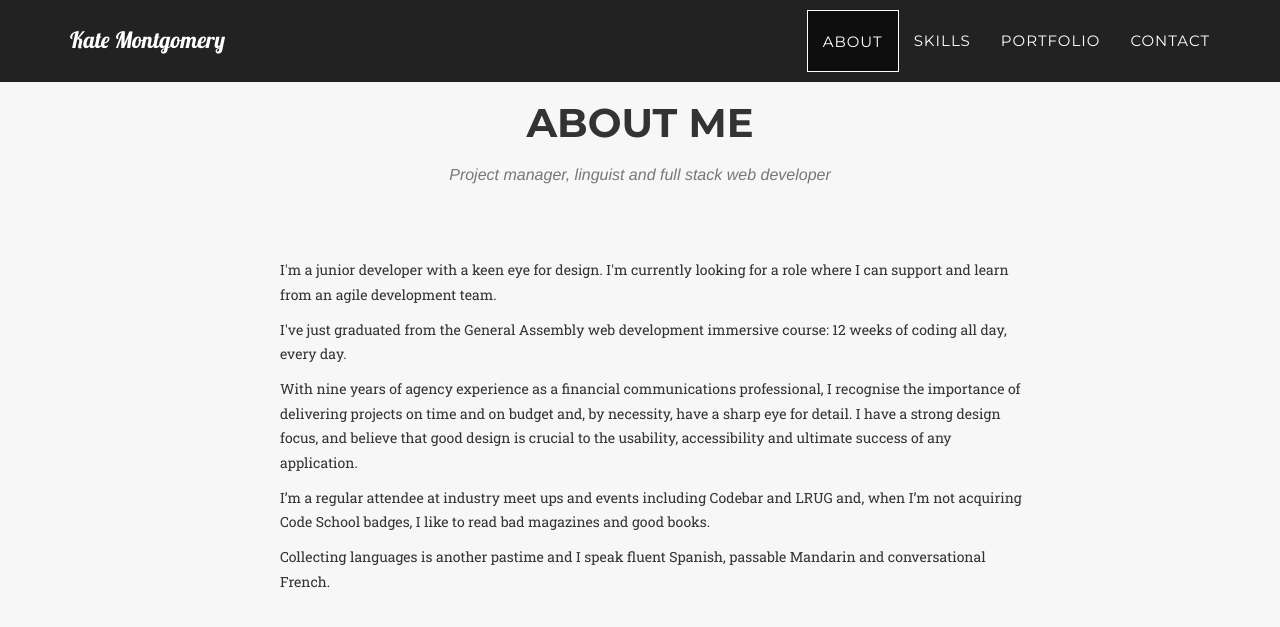
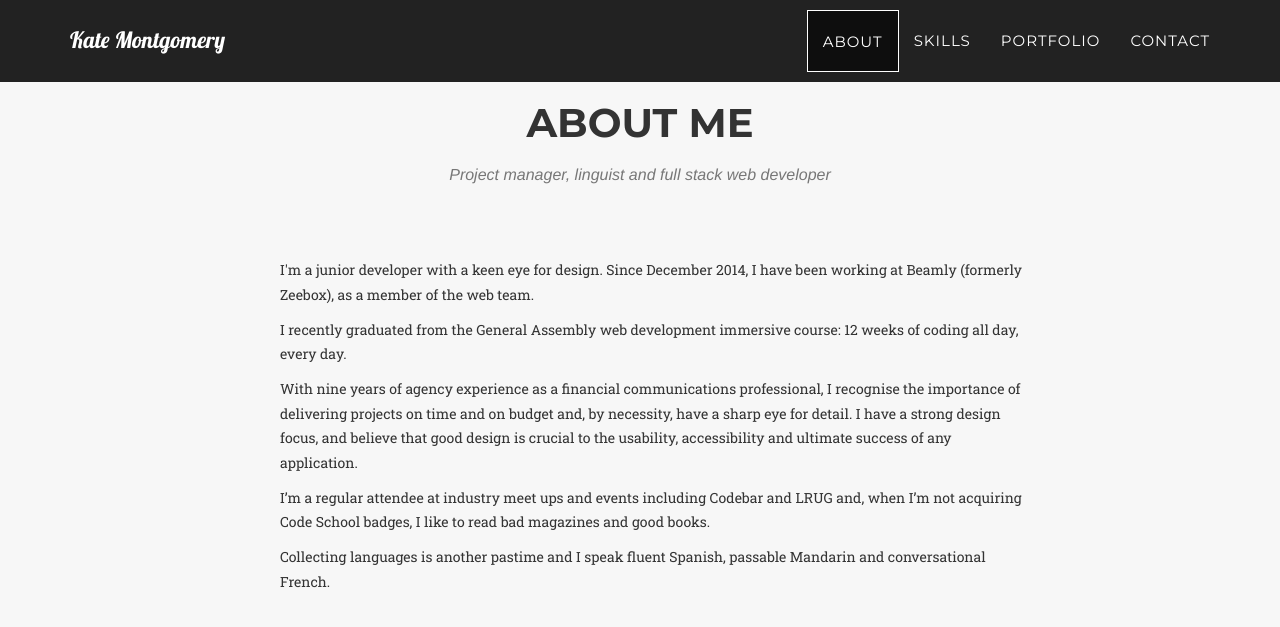
Before and after one commit to katemont/katemont.github.io, a Jekyll site: the page built from index.html, in a window 1280 px wide and 900 px high, scrolled down 782 px. Shown: the top 627 px of the window. Built offline with Jekyll 4.4.1, drawn with Linux system fonts in a browser that asks for light colours; some web fonts are replaced.

Commit message:
updating about me content

```diff
--- a/_includes/about.html
+++ b/_includes/about.html
@@ -10,8 +10,8 @@
         <div class="container">
             <div class="row">
                 <div class="col-sm-12 col-md-8 col-md-offset-2">
-                    <p>I'm a junior developer with a keen eye for design. I'm currently looking for a role where I can support and learn from an agile development team.</p>
-                    <p>I've just graduated from the General Assembly web development immersive course: 12 weeks of coding all day, every day.</p>
+                    <p>I'm a junior developer with a keen eye for design. Since December 2014, I have been working at Beamly (formerly Zeebox), as a member of the web team.</p>
+                    <p>I recently graduated from the General Assembly web development immersive course: 12 weeks of coding all day, every day.</p>
                     <p>With nine years of agency experience as a financial communications professional, I recognise the importance of delivering projects on time and on budget and, by necessity, have a sharp eye for detail. I have a strong design focus, and believe that good design is crucial to the usability, accessibility and ultimate success of any application.</p>
                     <p>I’m a regular attendee at industry meet ups and events including Codebar and LRUG and, when I’m not acquiring Code School badges, I like to read bad magazines and good books.</p>
                     <p>Collecting languages is another pastime and I speak fluent Spanish, passable Mandarin and conversational French.</p>
```
